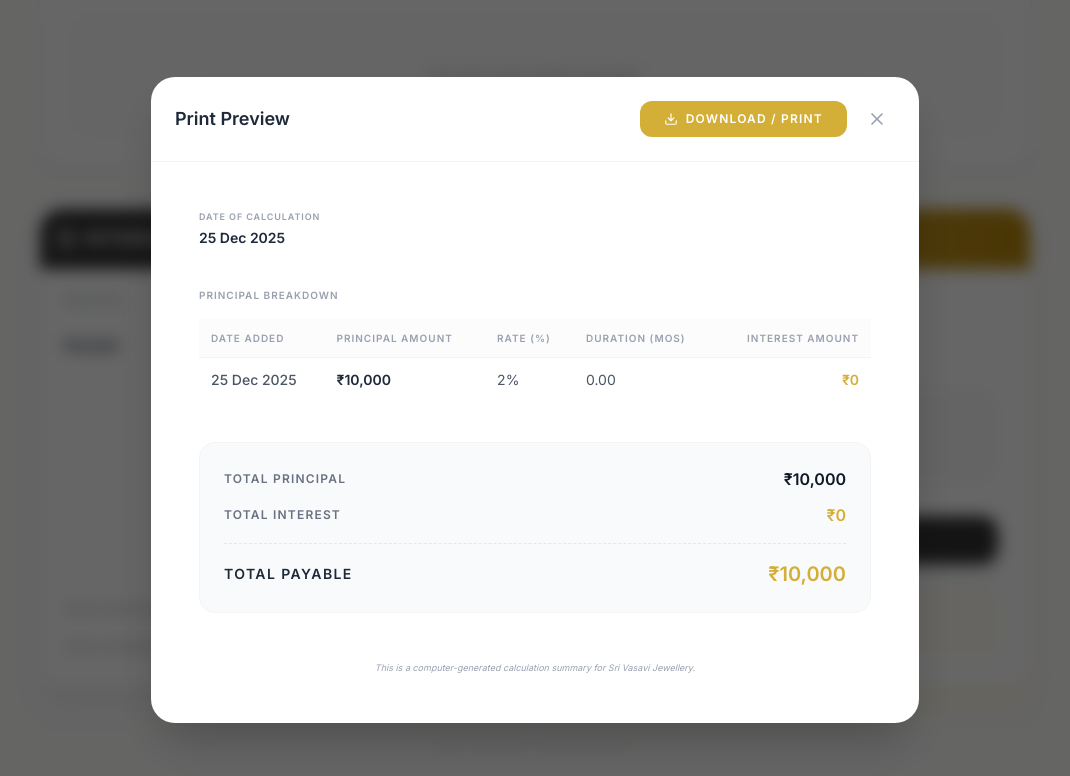
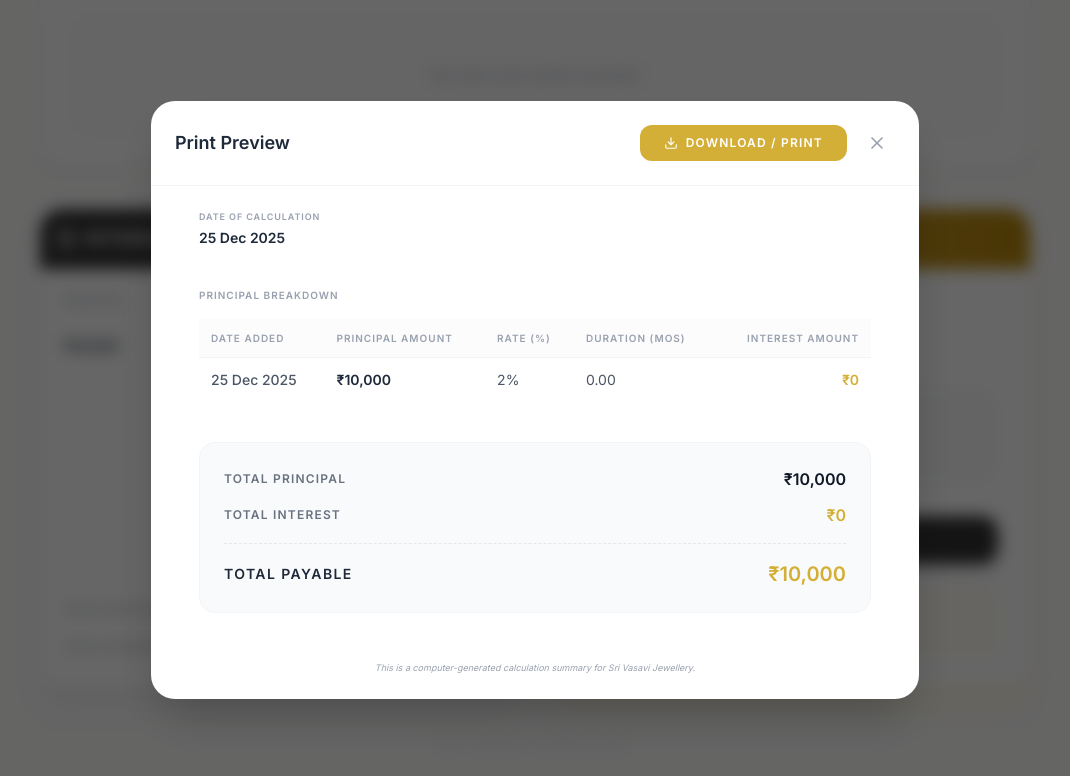
Before and after one commit to ShyamPrasadh/Vasavi-jewellery, a Next.js app: page /pawn in a window 1280 px wide. Both pictures are taken after a click on the button "VIEW & PRINT". Shown: the part 514-1290 px from the top of the page, without its empty margins (105-1175 px from the left). Built offline with nearby package versions, Linux system fonts and the light colour scheme.

Commit message:
Reduce top gap in print preview and adjust margins

```diff
--- a/src/app/pawn/page.tsx
+++ b/src/app/pawn/page.tsx
@@ -417,7 +417,7 @@ export default function PawnCalculatorPage() {
                         </div>
 
                         {/* Printable Content */}
-                        <div className="p-8 md:p-12 overflow-y-auto print:overflow-visible print:p-0" id="printable-area">
+                        <div className="px-8 py-4 md:px-12 md:py-6 overflow-y-auto print:overflow-visible print:p-0" id="printable-area">
                             <h1 className="hidden print:block text-3xl font-serif-gold text-[#D4AF37] text-center mb-10">
                                 Sri Vasavi Jewellery
                             </h1>
```
